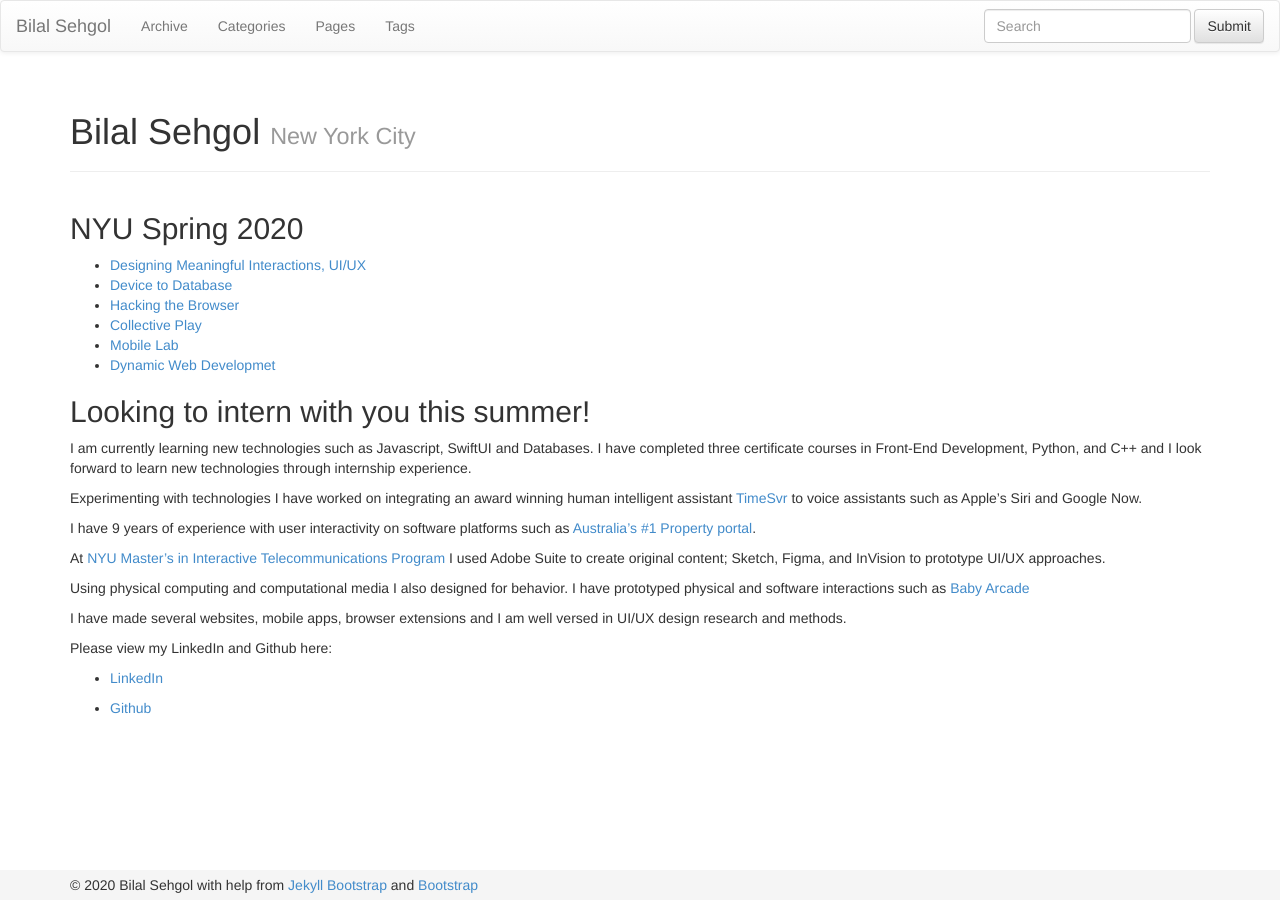
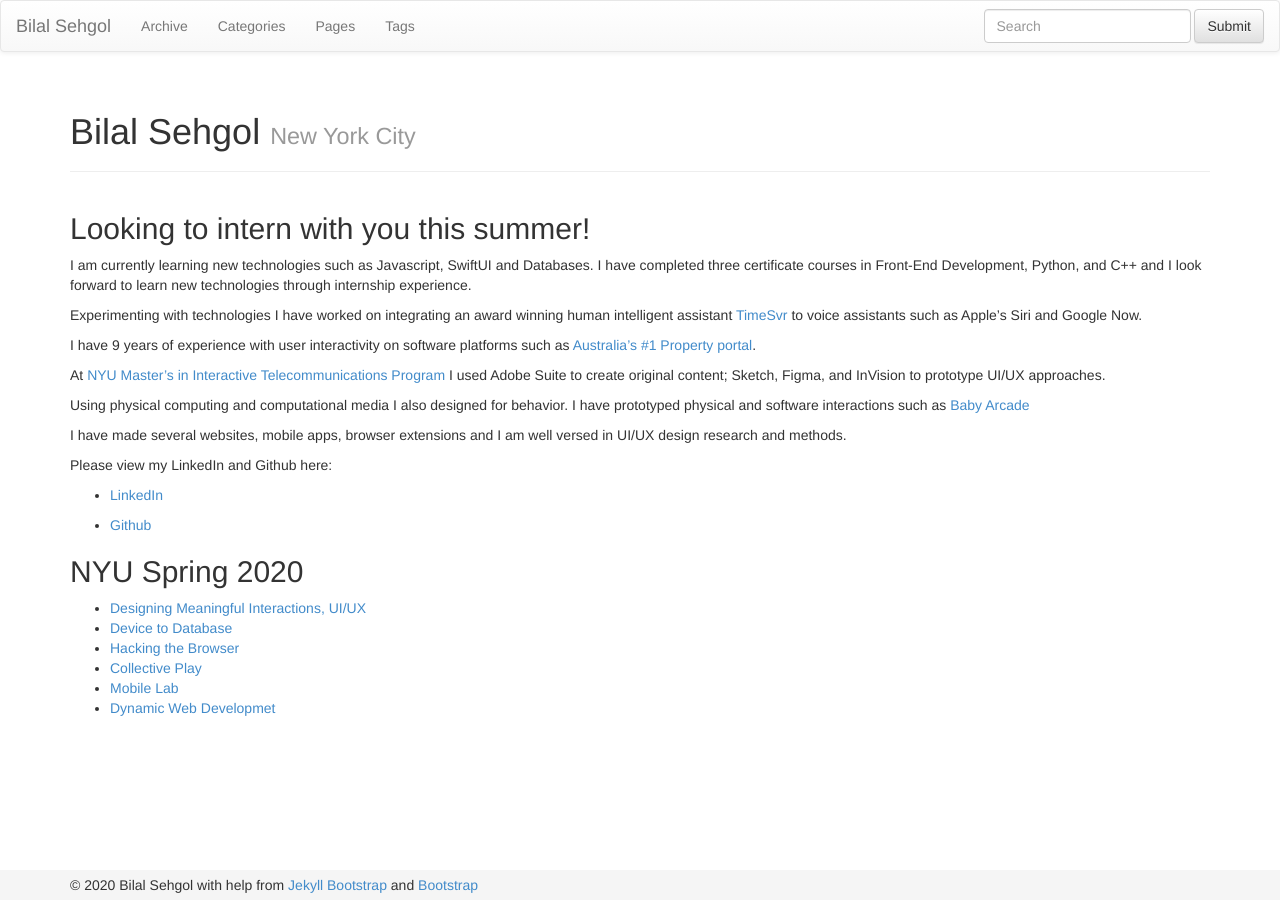
Before and after one commit to bsehgol/bilalsehgol.github.io, a Jekyll site: the page built from index.md, in a window 1280 px wide. Built offline with Jekyll 4.4.1, drawn with Linux system fonts in a browser that asks for light colours; nearby versions of some CDN libraries; part of the change alters nothing that is shown.

```diff
--- a/index.md
+++ b/index.md
@@ -4,16 +4,6 @@ title: Bilal Sehgol
 tagline: New York City
 ---
 {% include JB/setup %}
-
-## NYU Spring 2020
-
- - [Designing Meaningful Interactions, UI/UX](dmi)
- - [Device to Database](devicetodatabase)
- - [Hacking the Browser](https://github.com/bsehgol/hackingthebrowser)
- - [Collective Play](https://github.com/bsehgol/collectiveplay)
- - [Mobile Lab](mobilelab)
- - [Dynamic Web Developmet](https://github.com/bsehgol/dwd)
-
 
 ## Looking to intern with you this summer!
 
@@ -33,3 +23,13 @@ Please view my LinkedIn and Github here:
 - [LinkedIn](https://www.linkedin.com/in/bilalsehgol/)
 
 - [Github](https://github.com/bsehgol)
+
+
+## NYU Spring 2020
+
+ - [Designing Meaningful Interactions, UI/UX](dmi)
+ - [Device to Database](devicetodatabase)
+ - [Hacking the Browser](https://github.com/bsehgol/hackingthebrowser)
+ - [Collective Play](https://github.com/bsehgol/collectiveplay)
+ - [Mobile Lab](mobilelab)
+ - [Dynamic Web Developmet](https://github.com/bsehgol/dwd)
```
